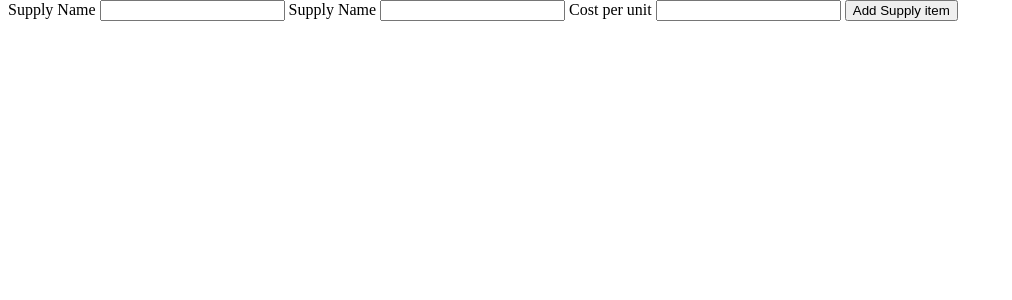
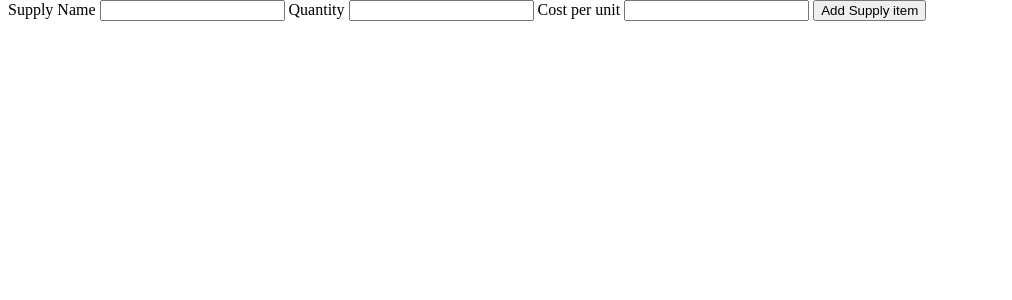
Before and after one commit to Garrett-pace/HouseRemodeling, a Flask app: page /add_supply in a window 1280 px wide. Shown: the part 26-326 px from the top of the page, without its empty margins (0-1012 px from the left). Run offline with Flask 3, Linux system fonts and the light colour scheme.

Commit message:
fixed a typo

```diff
--- a/templates/add_supply.html
+++ b/templates/add_supply.html
@@ -11,7 +11,7 @@
     <label for="name">Supply Name</label>
     <input type="text" id="name" name="name">
 
-    <label for="quantity">Supply Name</label>
+    <label for="quantity">Quantity</label>
     <input type="number" id="quantity" name="quantity">
 
     <label for="cost">Cost per unit</label>
```
